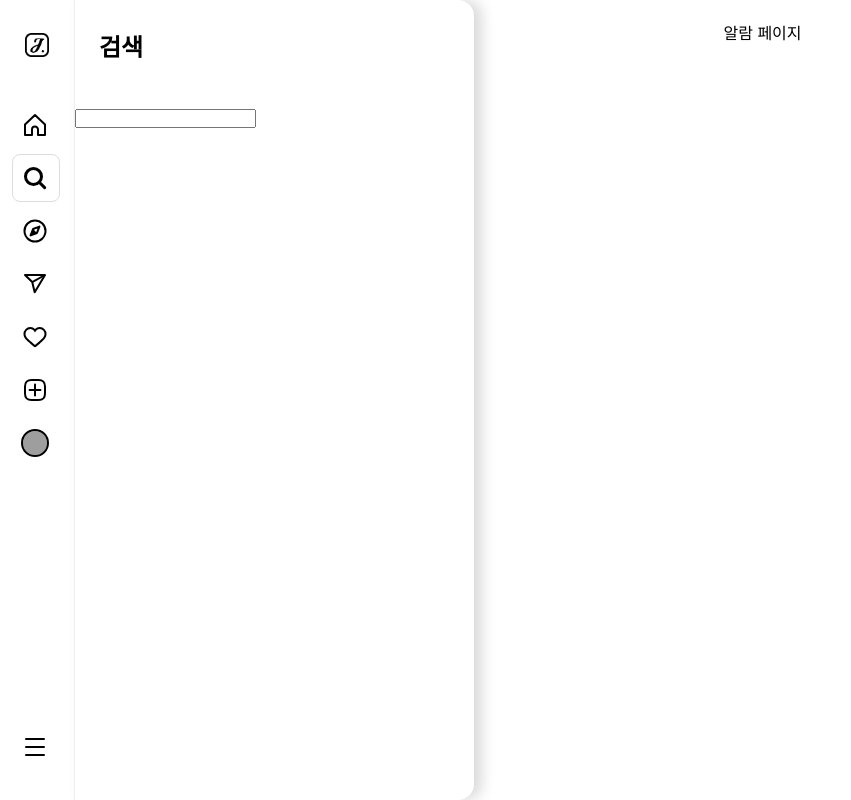
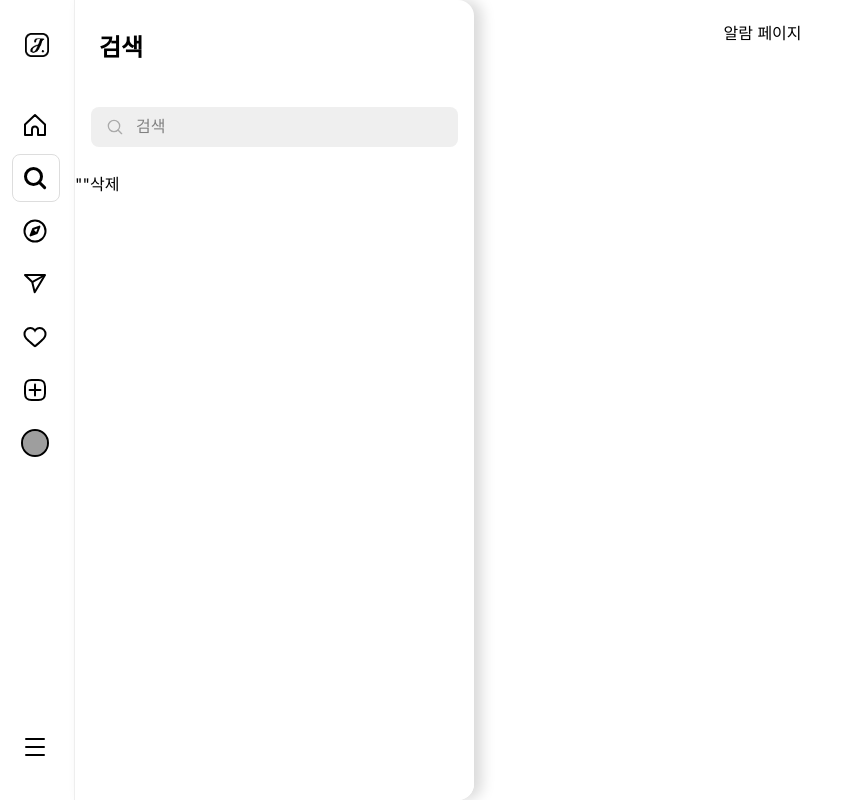
Before and after one commit to hyeminem-Jo/j-com, a Next.js app: page /alarm in a window 1280 px wide. Both pictures are taken after a click on the button 36 px from the left and 178 px from the top of the page. Shown: the whole page, without its empty margins (0-851 px from the left). Built offline with nearby package versions, Linux system fonts and the light colour scheme; grey boxes are pictures that could not be loaded.

Commit message:
🎨 검색 사이드바 input 작업중

```diff
--- a/src/app/(loggedIn)/_component/SearchInput/SearchInput.module.scss
+++ b/src/app/(loggedIn)/_component/SearchInput/SearchInput.module.scss
@@ -1,6 +1,52 @@
 .searchInputWrap {
+  position: relative;
+  height: 40px;
+  margin: 0 16px 24px;
+
+  .searchIcon {
+    display: flex;
+    align-items: center;
+    position: absolute;
+    top: 50%;
+    left: 16px;
+    transform: translateY(-50%);
+
+  }
 
   .searchInput {
+    width: 100%;
+    height: 100%;
+    padding: 3px 16px 3px 45px;
+    border-radius: 8px;
+    background-color: rgb(239, 239, 239);
+    border: none;
+    outline: none;
+    font-size: 16px;
+    color: gray;
+    &::placeholder {
+      color: gray;
+    }
+    &.isFocus {
+      color: inherit;
+      padding: 3px 16px;
+      &::placeholder {
+        color: #aaa;
+      }
+    }
+  }
 
+  .searchInputDeleteBtn {
+    position: absolute;
+    top: 50%;
+    right: 16px;
+    transform: translateY(-50%);
+    display: flex;
+    justify-content: center;
+    align-items: center;
+    width: 16px;
+    height: 16px;
+    border-radius: 50%;
+    background-color: #ccc;
+    //background-color: rgb(239, 239, 239);
   }
 }
--- a/src/app/(loggedIn)/_component/SearchInput/SearchInput.tsx
+++ b/src/app/(loggedIn)/_component/SearchInput/SearchInput.tsx
@@ -1,6 +1,10 @@
 'use client'
 
 import { useController } from 'react-hook-form'
+import DeleteIcon from '@/app/(loggedIn)/_component/svg/DeleteIcon'
+import { useState } from 'react'
+import SearchIcon from '@/app/(loggedIn)/_component/svg/SearchIcon'
+import cx from 'classnames'
 import style from './SearchInput.module.scss'
 
 function SearchInput({
@@ -10,6 +14,7 @@ function SearchInput({
   maxLength = 0,
   placeholder = '',
   disabled,
+  reset,
   ...rest
 }) {
   const { field } = useController({
@@ -17,18 +22,40 @@ function SearchInput({
     control,
   })
 
+  const [isFocus, setIsFocus] = useState<boolean>(false)
+
   return (
     <div className={style.searchInputWrap}>
       <input
         id={name}
         type={type}
-        className={style.searchInput}
+        className={cx(isFocus && style.isFocus, style.searchInput)}
         value={field.value}
         onChange={field.onChange}
+        onFocus={() => {
+          setIsFocus(true)
+        }}
+        onBlur={() => {
+          setIsFocus(false)
+        }}
         placeholder={placeholder}
         disabled={disabled}
         {...rest}
       />
+      {isFocus ? (
+        <button
+          type="button"
+          className={style.searchInputDeleteBtn}
+          onClick={reset}
+        >
+          <DeleteIcon size={8} color="rgb(239, 239, 239)" />
+        </button>
+      ) : (
+        <div className={style.searchIcon}>
+          <SearchIcon size={16} color="#aaa" />
+          {/*  TODO: 색 변수로 정리하기 */}
+        </div>
+      )}
     </div>
   )
 }
--- a/src/app/(loggedIn)/_component/SearchSidebar/SearchSidebar.tsx
+++ b/src/app/(loggedIn)/_component/SearchSidebar/SearchSidebar.tsx
@@ -4,15 +4,21 @@ import { useForm } from 'react-hook-form'
 import cx from 'classnames'
 // import { useCallback } from 'react'
 import SearchInput from '@/app/(loggedIn)/_component/SearchInput/SearchInput'
+import DeleteIcon from '@/app/(loggedIn)/_component/svg/DeleteIcon'
 import style from '../sidebar.module.scss'
 
 function SearchSidebar({ isOpen }) {
-  const { watch, control, reset } = useForm({
+  const { watch, control, setValue, reset } = useForm({
     mode: 'onChange',
     defaultValues: {
       searchWord: '',
     },
   })
+
+  const resetSearchWord = () => {
+    console.log(444)
+    // reset()
+  }
 
   return (
     <div role="dialog" className={cx(style.sidebar, isOpen && style.opened)}>
@@ -21,9 +27,15 @@ function SearchSidebar({ isOpen }) {
         <SearchInput
           name="searchWord"
           control={control}
+          // reset={setValue('searchWord', '')}
           maxLength="30"
           type="text"
+          placeholder="검색"
         />
+        {JSON.stringify(watch('searchWord'))}
+        <button type="button" onClick={reset}>
+          삭제
+        </button>
       </div>
     </div>
   )
--- a/src/app/(loggedIn)/_component/sidebar.module.scss
+++ b/src/app/(loggedIn)/_component/sidebar.module.scss
@@ -26,7 +26,7 @@
   }
 
   .sidebarInner {
-    width: 380px;
+    width: 100%;
     background-color: #fff;
     height: 100%;
   }
--- /dev/null
+++ b/src/app/(loggedIn)/_component/svg/DeleteIcon.tsx
@@ -0,0 +1,38 @@
+import React from 'react'
+
+function DeleteIcon({ size = 16, color = 'currentColor' }) {
+  return (
+    <svg
+      aria-label="닫기"
+      className="x1lliihq x1n2onr6 x1roi4f4"
+      fill="currentColor"
+      width={size}
+      height={size}
+      role="img"
+      viewBox="0 0 24 24"
+    >
+      <title>닫기</title>
+      <polyline
+        fill="none"
+        points="20.643 3.357 12 12 3.353 20.647"
+        stroke={color}
+        strokeLinecap="round"
+        strokeLinejoin="round"
+        strokeWidth="3"
+      ></polyline>
+      <line
+        fill="none"
+        stroke={color}
+        strokeLinecap="round"
+        strokeLinejoin="round"
+        strokeWidth="3"
+        x1="20.649"
+        x2="3.354"
+        y1="20.649"
+        y2="3.354"
+      ></line>
+    </svg>
+  )
+}
+
+export default DeleteIcon
--- /dev/null
+++ b/src/app/(loggedIn)/_component/svg/SearchIcon.tsx
@@ -0,0 +1,38 @@
+import React from 'react'
+
+function SearchIcon({ size = 24, color = 'currentColor' }) {
+  return (
+    <svg
+      aria-label="검색"
+      className="x1lliihq x1n2onr6 x1cp0k07"
+      fill="currentColor"
+      width={size}
+      height={size}
+      role="img"
+      viewBox="0 0 24 24"
+    >
+      <title>검색</title>
+      <path
+        d="M19 10.5A8.5 8.5 0 1 1 10.5 2a8.5 8.5 0 0 1 8.5 8.5Z"
+        fill="none"
+        stroke={color}
+        strokeLinecap="round"
+        strokeLinejoin="round"
+        strokeWidth="2"
+      ></path>
+      <line
+        fill="none"
+        stroke={color}
+        strokeLinecap="round"
+        strokeLinejoin="round"
+        strokeWidth="2"
+        x1="16.511"
+        x2="22"
+        y1="16.511"
+        y2="22"
+      ></line>
+    </svg>
+  )
+}
+
+export default SearchIcon
```
